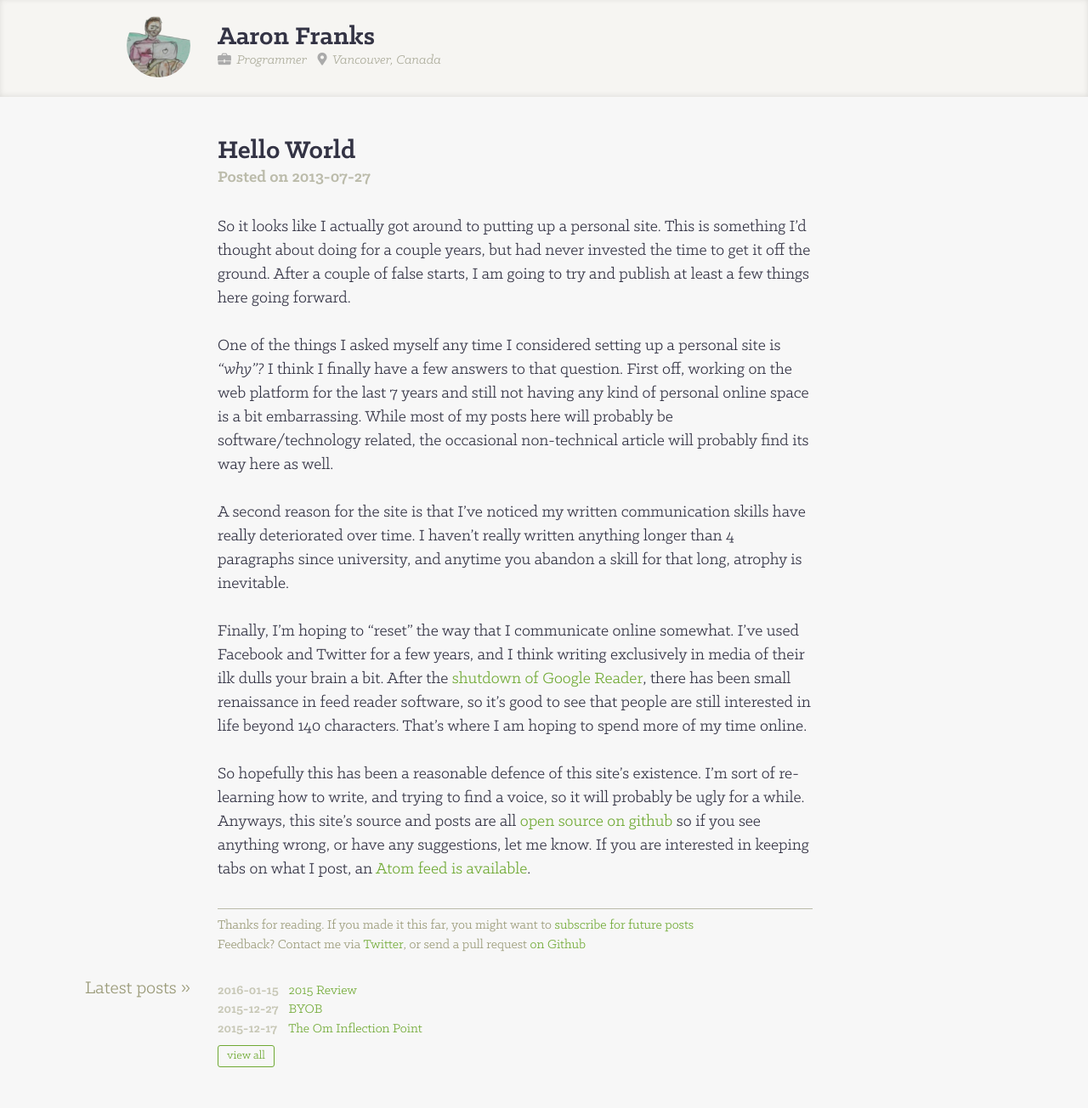
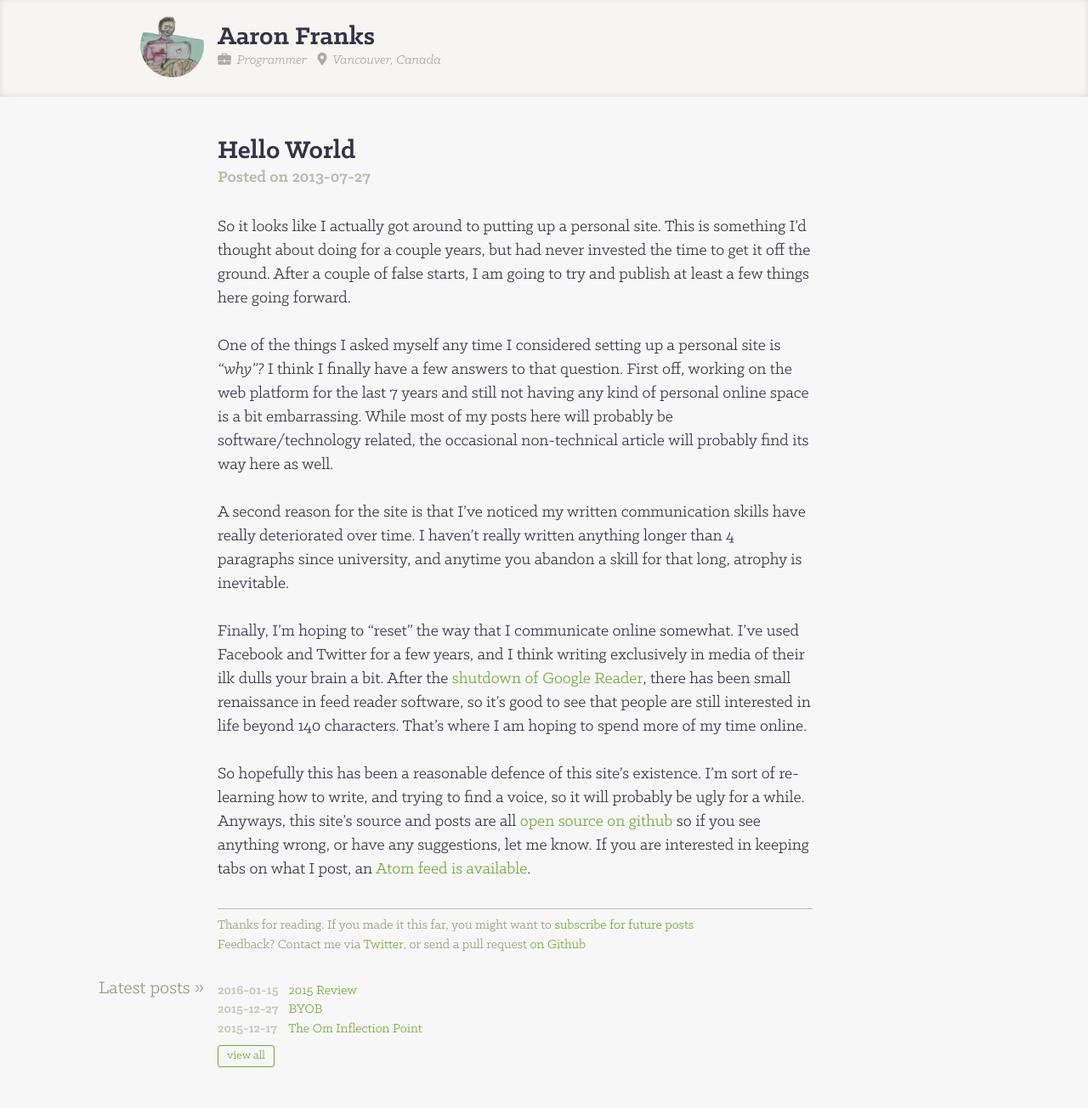
Before and after one commit to af/af.github.com, a Jekyll site: the page built from _posts/2013-07-27-hello-world.md, in a window 1280 px wide. Shown: the whole page at 85% size. Built offline with Jekyll 4.4.1, drawn with Linux system fonts in a browser that asks for light colours.

Commit message:
Tweak gutter size to work better on mobile

```diff
--- a/assets/main.css
+++ b/assets/main.css
@@ -101,7 +101,7 @@ body > header .avatar {
   float: left;
   display: inline-block;
   width: 20%;
-  padding-right: 2rem;
+  padding-right: 1rem;
   text-align: right;
 }
 body > header .avatar img {
@@ -234,7 +234,7 @@ table.posts time {
   .post .latest > h2 {
     width: 250px;
     margin-left: -250px;
-    padding-right: 2rem;
+    padding-right: 1rem;
     text-align: right;
     float: left;
     line-height: 0.8;
--- a/styles/_common.styl
+++ b/styles/_common.styl
@@ -12,7 +12,7 @@ $colours = {
 
 $dimensions = {
     leftColWidth: 20%,
-    gutterWidth: 2rem
+    gutterWidth: 1rem
 }
 
 $mainFont = 'Klinic Slab', sans-serif
```
